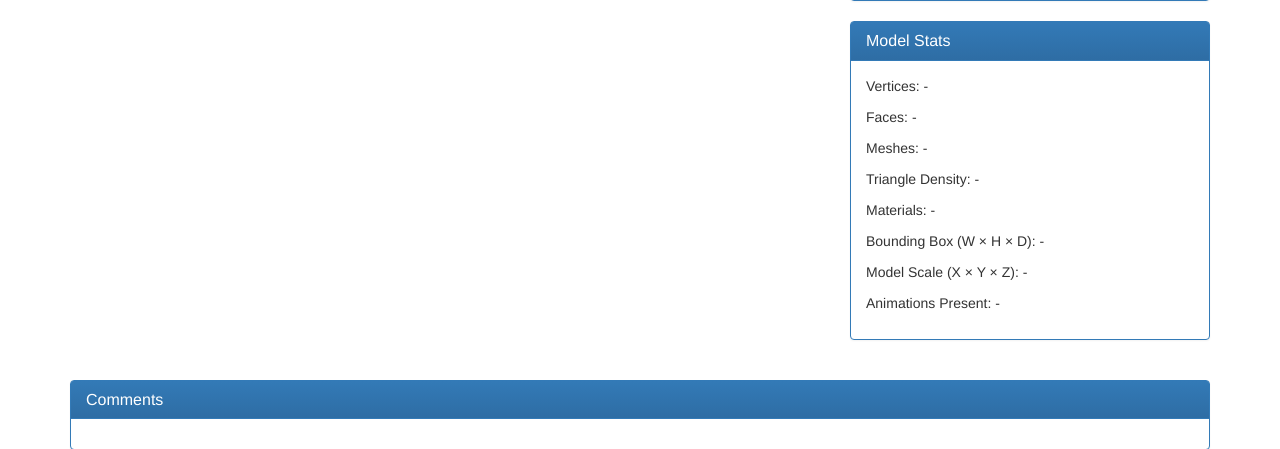
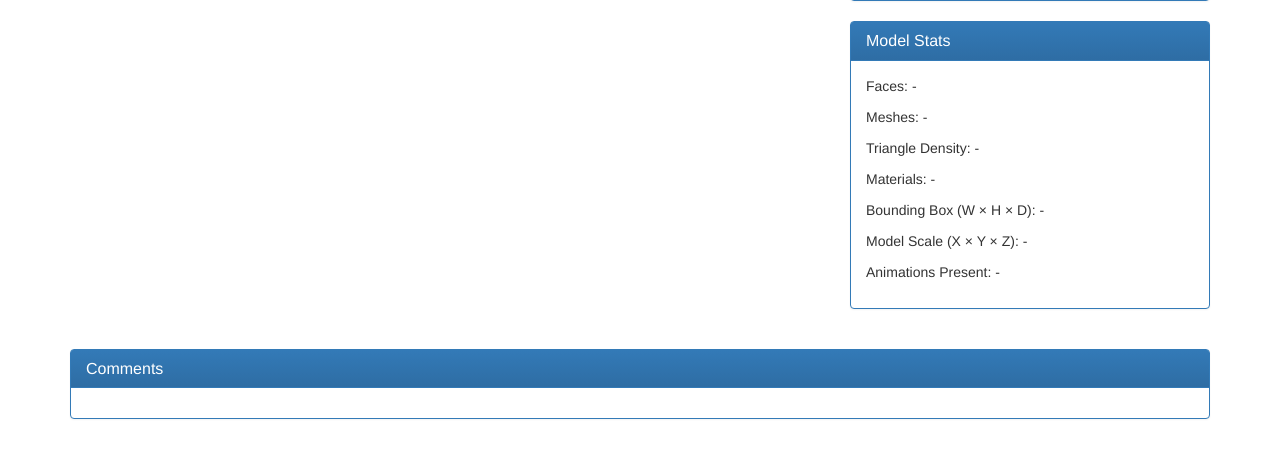
Before and after one commit to fossgis/3dmr, a Django app: template mainapp/templates/mainapp/model.html in a window 1280 px wide. Shown: the part 363-812 px from the top of the page. After the commit the page ends 782 px from the top, so only its background shows below. Run offline with Django 3.2, Linux system fonts and the light colour scheme; the template is opened without the code that fills it, so the values that code supplies are empty; parts of the project's set-up code (start-up, migrations or seed data) failed here and were passed over; some libraries are stand-ins or nearby versions.

Commit message:
remove vertexCount

```diff
--- a/mainapp/static/mainapp/model_stats.js
+++ b/mainapp/static/mainapp/model_stats.js
@@ -40,7 +40,6 @@ function processModel(gltf) {
 }
 
 function calculateModelStats(model, animations) {
-    let vertexCount = 0;
     let faceCount = 0;
     let meshCount = 0;
     let materialCount = 0;
@@ -52,9 +51,6 @@ function calculateModelStats(model, animations) {
             meshCount++;
         }
         if (child.isMesh && child.geometry) {
-            if (child.geometry.attributes.position) {
-                vertexCount += child.geometry.attributes.position.count;
-            }
             if (child.geometry.index) {
                 faceCount += child.geometry.index.count / 3;
             } else if (child.geometry.attributes.position) {
@@ -82,7 +78,6 @@ function calculateModelStats(model, animations) {
     const triangleDensity = faceCount / (size.x * size.y * size.z || 1);
 
     return {
-        vertices: Math.floor(vertexCount),
         faces: Math.floor(faceCount),
         volume: size.x * size.y * size.z,
         triangleDensity: triangleDensity.toFixed(2),
@@ -117,13 +112,6 @@ function setStatQualityClass(id, quality) {
 }
 
 function updateModelStats(stats) {
-    const vc = stats.vertices;
-    document.getElementById("vertexCount").textContent = vc.toLocaleString();
-    setStatQualityClass("vertexCount",
-        vc >= 300 ? "good" :
-        vc >= 100 ? "warning" : "bad"
-    );
-
     const fc = stats.faces;
     document.getElementById("faceCount").textContent = fc.toLocaleString();
     setStatQualityClass("faceCount",
--- a/mainapp/templates/mainapp/model.html
+++ b/mainapp/templates/mainapp/model.html
@@ -121,7 +121,6 @@
 					<h3 class="panel-title">Model Stats</h3>
 				</div>
 				<div class="panel-body">
-					<p>Vertices: <span id="vertexCount" class="stat-neutral">-</span></p>
 					<p>Faces: <span id="faceCount" class="stat-neutral">-</span></p>
 					<p>Meshes: <span id="meshCount" class="stat-neutral">-</span></p>
 					<p>Triangle Density: <span id="triangleDensity" class="stat-neutral">-</span></p>
--- a/mainapp/templates/mainapp/modelform.html
+++ b/mainapp/templates/mainapp/modelform.html
@@ -98,7 +98,6 @@
 
 			<div id="model-stats" role="tabpanel">
 				<b style="margin: 0 0 8px 0;">Model Stats</b>
-				<p>Vertices: <span id="vertexCount" class="stat-neutral">-</span></p>
 				<p>Faces: <span id="faceCount" class="stat-neutral">-</span></p>
 				<p>Meshes: <span id="meshCount" class="stat-neutral">-</span></p>
 				<p>Triangle Density: <span id="triangleDensity" class="stat-neutral">-</span></p>
```
